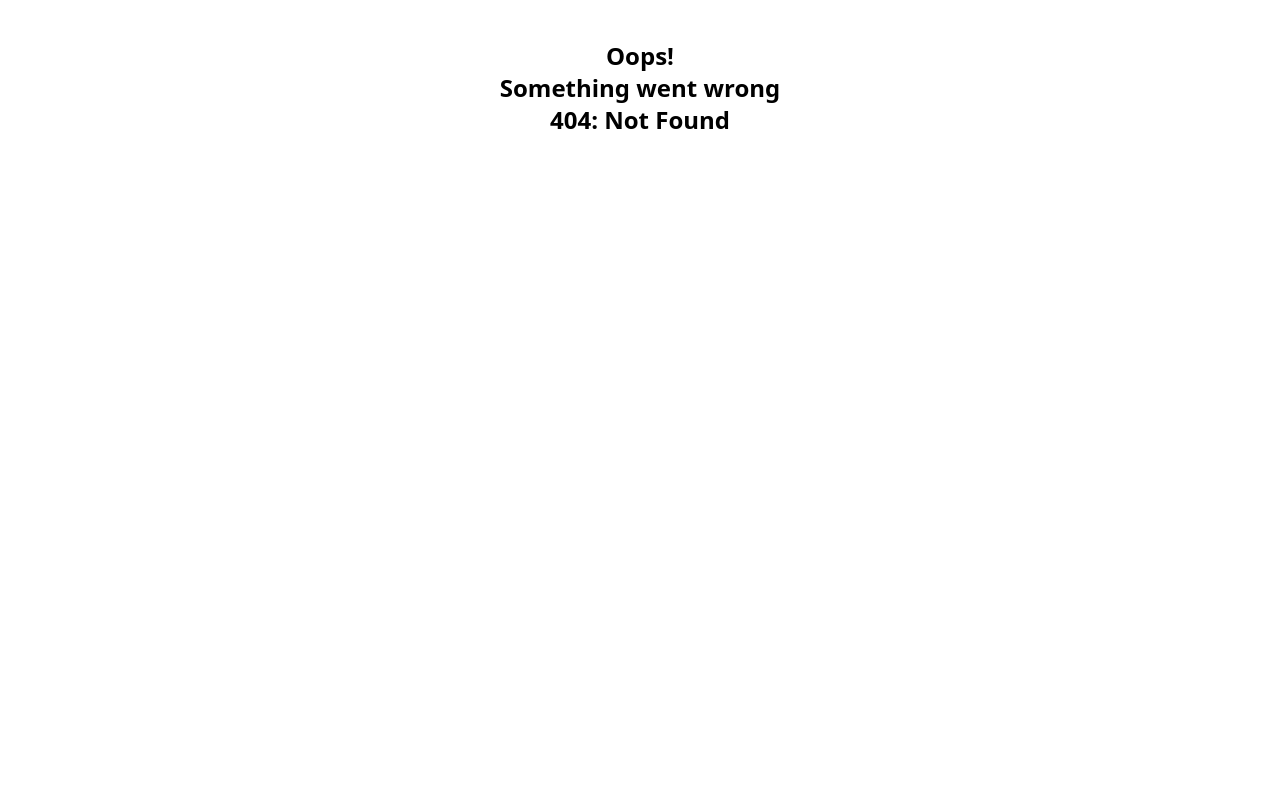
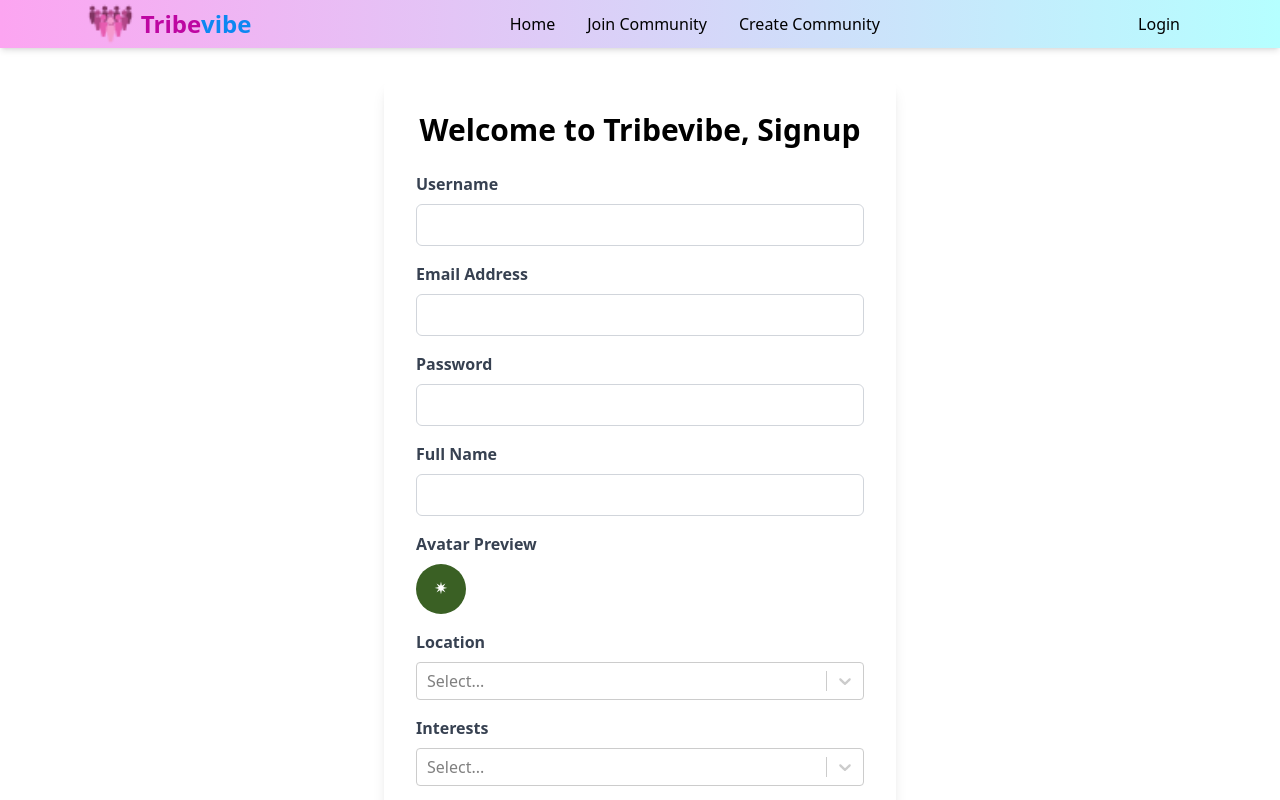
Before and after one commit to Ansh476/tribevibe, a React (Vite) app in the folder frontend/: page /signup in a window 1280 px wide. Before the commit this address had no page. Shown: the top 800 px of the page. Built offline with nearby package versions, Linux system fonts and the light colour scheme.

Commit message:
minor tweaks

```diff
--- a/frontend/package.json
+++ b/frontend/package.json
@@ -12,15 +12,17 @@
   "dependencies": {
     "axios": "^1.7.7",
     "cloudinary": "^2.5.0",
+    "core-js-pure": "^3.38.1",
     "dotenv": "^16.4.5",
     "geoapi": "^1.0.0",
     "multer": "^1.4.5-lts.1",
     "multer-storage-cloudinary": "^4.0.0",
     "react": "^18.3.1",
+    "react-avatar": "^5.0.3",
     "react-dom": "^18.3.1",
     "react-hook-form": "^7.53.0",
     "react-icons": "^5.2.1",
-    "react-router-dom": "^6.26.0",
+    "react-router-dom": "^6.26.2",
     "react-scroll": "^1.9.0",
     "react-select": "^5.8.1",
     "react-slick": "^0.30.2",
--- a/frontend/src/Pages/Layout.jsx
+++ b/frontend/src/Pages/Layout.jsx
@@ -4,6 +4,7 @@
 import Header from '../components/Header';
 // import Navbar from '../components/Header';
 import { AuthContext } from '../components/authentication/Authcontext';
+import { useContext } from 'react';
 
 
 const Layout = () => {
--- a/frontend/src/components/Createcomfrom.jsx
+++ b/frontend/src/components/Createcomfrom.jsx
@@ -1,46 +1,50 @@
 import React, { useState } from 'react';
 import { useForm } from 'react-hook-form';
 import axios from 'axios';
-import { Link, useNavigate } from 'react-router-dom';
+import { useNavigate } from 'react-router-dom';
 
 const Createcomform = () => {
   const [popupVisible, setPopupVisible] = useState(false);
-  const navigate = useNavigate(); // for navigation
+  const navigate = useNavigate();
 
-  const {
-    register,
-    handleSubmit,
-    formState: { errors, isValid },
-  } = useForm({
-    mode: 'onChange',
-  });
+  const { register, handleSubmit, formState: { errors, isValid } } = useForm({ mode: 'onChange' });
 
   const onSubmit = async (data) => {
     try {
-      console.log("Submit process started!!");
+      console.log('Submit process started!!');
+
       const formData = new FormData();
       formData.append('image', data.image[0]);
-      // Add community fields to the formData
-      formData.append('title', data.title);
-      formData.append('description', data.description);
-      formData.append('location', data.location);
-      formData.append('ageGroup', data.ageGroup);
-      formData.append('date', data.date);
-      formData.append('time', data.time);
-      formData.append('gender', data.gender);
-      formData.append('members', data.members);
-      formData.append('payment', data.payment);
 
-      const response = await axios.post('http://localhost:5000/api/users/upload', formData);
+      // Upload image to server
+      const response = await axios.post('http://localhost:5000/api/community/upload', formData);
+      const imageUrl = response.data.secure_url;
 
-      console.log('Image uploaded successfully:', response.data.secure_url);
+      const completeFormData = {
+        title: data.title,
+        description: data.description,
+        location: data.location,
+        agegrp: data.ageGroup,
+        date: data.date,
+        time: data.time,
+        gender: data.gender,
+        membercount: data.members,
+        moneystatus: data.payment,
+        imageurl: String(imageUrl),
+      };
+
+      console.log(completeFormData);
+      await axios.post('http://localhost:5000/api/community/create', completeFormData);
+
       setPopupVisible(true);
       setTimeout(() => {
         setPopupVisible(false);
         navigate('/dashboard');
       }, 2000);
+
     } catch (error) {
-      console.error('Error uploading image:', error);
+      console.error('Error during submission:', error);
+      alert('There was an error uploading the form.');
     }
   };
 
@@ -54,12 +58,10 @@
         </div>
       )}
 
-      <form
-        onSubmit={handleSubmit(onSubmit)}
-        className="bg-white p-10 rounded-lg shadow-lg w-full max-w-lg"
-      >
+      <form onSubmit={handleSubmit(onSubmit)} className="bg-white p-10 rounded-lg shadow-lg w-full max-w-lg">
         <h2 className="text-2xl font-bold mb-6 text-center">Create Your Community!</h2>
 
+        {/* Title */}
         <div className="mb-6">
           <input
             type="text"
@@ -67,22 +69,20 @@
             className="w-full px-4 py-3 border border-gray-300 rounded-lg"
             {...register('title', { required: 'Title is required' })}
           />
-          {errors.title && (
-            <p className="text-red-500 text-sm mt-1">{errors.title.message}</p>
-          )}
+          {errors.title && <p className="text-red-500 text-sm mt-1">{errors.title.message}</p>}
         </div>
 
+        {/* Description */}
         <div className="mb-6">
           <textarea
             placeholder="Description"
             className="w-full px-4 py-3 border border-gray-300 rounded-lg"
             {...register('description', { required: 'Description is required' })}
           />
-          {errors.description && (
-            <p className="text-red-500 text-sm mt-1">{errors.description.message}</p>
-          )}
+          {errors.description && <p className="text-red-500 text-sm mt-1">{errors.description.message}</p>}
         </div>
 
+        {/* Location */}
         <div className="mb-6">
           <input
             type="text"
@@ -90,11 +90,10 @@
             className="w-full px-4 py-3 border border-gray-300 rounded-lg"
             {...register('location', { required: 'Location is required' })}
           />
-          {errors.location && (
-            <p className="text-red-500 text-sm mt-1">{errors.location.message}</p>
-          )}
+          {errors.location && <p className="text-red-500 text-sm mt-1">{errors.location.message}</p>}
         </div>
 
+        {/* Age Group */}
         <div className="mb-6">
           <div className="mt-2">
             <label className="mr-4">
@@ -104,33 +103,30 @@
               <input type="radio" value="Open for All" {...register('ageGroup', { required: 'Select Age Group' })} /> Open for All
             </label>
           </div>
-          {errors.ageGroup && (
-            <p className="text-red-500 text-sm mt-1">{errors.ageGroup.message}</p>
-          )}
+          {errors.ageGroup && <p className="text-red-500 text-sm mt-1">{errors.ageGroup.message}</p>}
         </div>
 
+        {/* Date */}
         <div className="mb-6">
           <input
             type="date"
             className="w-full px-4 py-3 border border-gray-300 rounded-lg"
             {...register('date', { required: 'Date is required' })}
           />
-          {errors.date && (
-            <p className="text-red-500 text-sm mt-1">{errors.date.message}</p>
-          )}
+          {errors.date && <p className="text-red-500 text-sm mt-1">{errors.date.message}</p>}
         </div>
 
+        {/* Time */}
         <div className="mb-6">
           <input
             type="time"
             className="w-full px-4 py-3 border border-gray-300 rounded-lg"
             {...register('time', { required: 'Time is required' })}
           />
-          {errors.time && (
-            <p className="text-red-500 text-sm mt-1">{errors.time.message}</p>
-          )}
+          {errors.time && <p className="text-red-500 text-sm mt-1">{errors.time.message}</p>}
         </div>
 
+        {/* Gender */}
         <div className="mb-6">
           <div className="mt-2">
             <label className="mr-4">
@@ -146,11 +142,10 @@
               <input type="radio" value="All" {...register('gender', { required: 'Select Gender' })} /> All
             </label>
           </div>
-          {errors.gender && (
-            <p className="text-red-500 text-sm mt-1">{errors.gender.message}</p>
-          )}
+          {errors.gender && <p className="text-red-500 text-sm mt-1">{errors.gender.message}</p>}
         </div>
 
+        {/* Members Count */}
         <div className="mb-6">
           <input
             type="number"
@@ -158,11 +153,10 @@
             className="w-full px-4 py-3 border border-gray-300 rounded-lg"
             {...register('members', { required: 'Number of members is required' })}
           />
-          {errors.members && (
-            <p className="text-red-500 text-sm mt-1">{errors.members.message}</p>
-          )}
+          {errors.members && <p className="text-red-500 text-sm mt-1">{errors.members.message}</p>}
         </div>
 
+        {/* Payment Status */}
         <div className="mb-6">
           <div className="mt-2">
             <label className="mr-4">
@@ -172,11 +166,10 @@
               <input type="radio" value="Unpaid" {...register('payment', { required: 'Select Paid or Unpaid' })} /> Unpaid
             </label>
           </div>
-          {errors.payment && (
-            <p className="text-red-500 text-sm mt-1">{errors.payment.message}</p>
-          )}
+          {errors.payment && <p className="text-red-500 text-sm mt-1">{errors.payment.message}</p>}
         </div>
 
+        {/* Image Upload */}
         <div className="mb-6">
           <input
             type="file"
@@ -184,18 +177,17 @@
             className="w-full px-4 py-3 border border-gray-300 rounded-lg"
             {...register('image', { required: 'Image is required' })}
           />
-          {errors.image && (
-            <p className="text-red-500 text-sm mt-1">{errors.image.message}</p>
-          )}
+          {errors.image && <p className="text-red-500 text-sm mt-1">{errors.image.message}</p>}
         </div>
 
+        {/* Submit Button */}
         <div>
           <button
             type="submit"
             className={`w-full bg-blue-500 text-white py-3 rounded-lg cursor-pointer hover:bg-blue-600 text-center block ${!isValid ? 'opacity-50 cursor-not-allowed' : ''}`}
             disabled={!isValid}
           >
-            Upload
+            Create Community
           </button>
         </div>
       </form>
--- a/frontend/src/components/Creatingcom.jsx
+++ b/frontend/src/components/Creatingcom.jsx
@@ -1,7 +1,7 @@
 import React, { useState, useContext } from 'react';
 import { useNavigate } from 'react-router-dom';
 import comimg from "../assets/createcomimg.png";
-import { AuthContext } from '../context/AuthContext';
+import { AuthContext } from './authentication/Authcontext';
 
 const Creatingcom = () => {
   const navigate = useNavigate();
--- a/frontend/src/components/Login.jsx
+++ b/frontend/src/components/Login.jsx
@@ -1,6 +1,6 @@
 import React, { useContext } from 'react';
 import { useForm } from 'react-hook-form';
-import { AuthContext } from '../AuthContext';
+import { AuthContext } from './authentication/Authcontext';
 import { useNavigate } from 'react-router-dom';
 import axios from 'axios';
 
--- a/frontend/src/components/Signup.jsx
+++ b/frontend/src/components/Signup.jsx
@@ -2,7 +2,7 @@
 import axios from 'axios';
 import Select from 'react-select';
 import { useForm, Controller } from 'react-hook-form';
-import { CITIESDATA } from '../utils/constants';
+// import { CITIESDATA } from '../utils/constants';  // Commenting out the cities data import
 import { useNavigate } from 'react-router-dom';
 import Avatar from 'react-avatar';
 
@@ -15,7 +15,7 @@
 
 const Signup = () => {
   const { register, handleSubmit, control, formState: { errors } } = useForm();
-  const [cities, setCities] = useState([]);
+  const [cities, setCities] = useState([]);  // Still keeping the state but not using it
   const [otpSent, setOtpSent] = useState(false);
   const [email, setEmail] = useState('');
   const [otp, setOtp] = useState('');
@@ -23,17 +23,17 @@
   const navigate = useNavigate();
 
   useEffect(() => {
-    const getCities = () => {
-      const formattedCities = CITIESDATA.map(state =>
-        state.cities.map(city => ({
-          label: `${city.name}, ${state.name}`,
-          value: city.name
-        }))
-      ).flat();
-      setCities(formattedCities);
-    };
+    // const getCities = () => {
+    //   const formattedCities = CITIESDATA.map(state =>
+    //     state.cities.map(city => ({
+    //       label: `${city.name}, ${state.name}`,
+    //       value: city.name
+    //     }))
+    //   ).flat();
+    //   setCities(formattedCities);
+    // };
 
-    getCities();
+    // getCities();
   }, []);
 
   const onSubmit = async (data) => {
@@ -133,13 +133,17 @@
               render={({ field }) => (
                 <Select
                   {...field}
-                  options={cities}
+                  options={[
+                    { value: 'mumbai', label: 'Mumbai' },
+                    { value: 'delhi', label: 'Delhi' }
+                  ]}  // Corrected format
                   className="w-full"
                   classNamePrefix="select"
                 />
               )}
             />
           </div>
+
           <div className="form-group">
             <label className="block text-gray-700 font-bold mb-2">Interests</label>
             <Controller
```
Also changed, not shown: frontend/src/App.jsx (+6 -6 lines), frontend/src/components/authentication/Authcontext.jsx (renamed from frontend/src/components/authentication/Authcontext.js), 1 other file (tests, documents, lock files or other folders).
